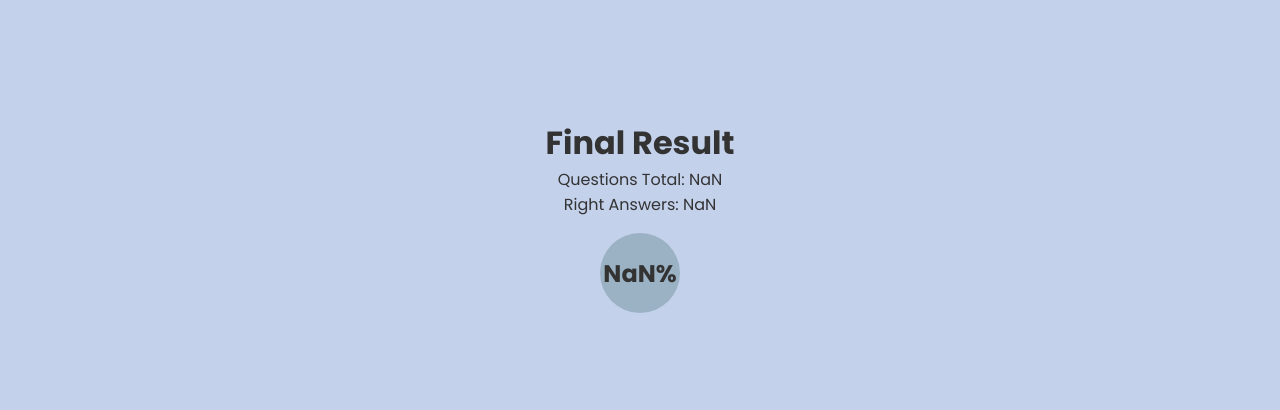
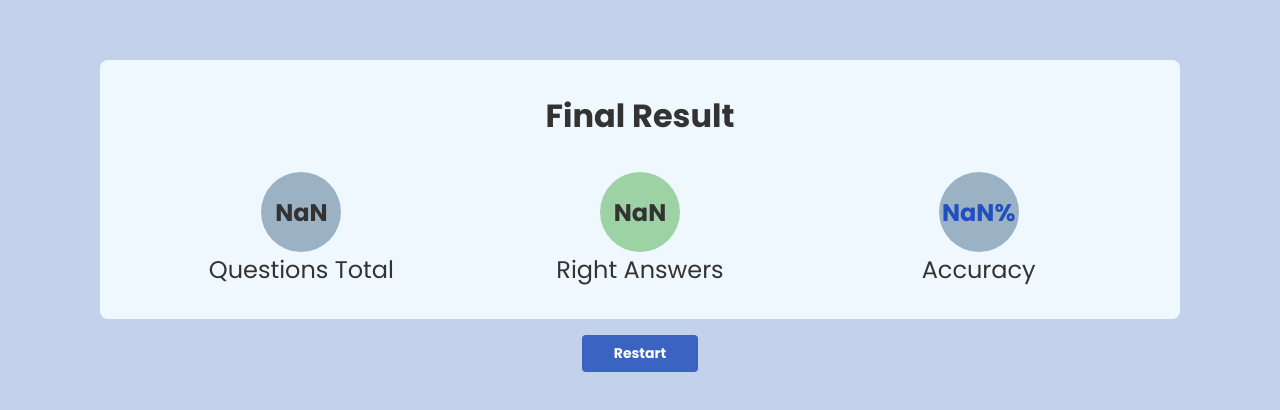
Before and after one commit to KayoRenato/QuizNext, a Next.js app: page /result in a window 1280 px wide. Shown: the part 184-594 px from the top of the page. Built offline with nearby package versions, Linux system fonts and the light colour scheme.

Commit message:
Chore: Adaptative Result Page

```diff
--- /dev/null
+++ b/components/DisplayStatistic.tsx
@@ -0,0 +1,34 @@
+import styles from '../styles/DisplayStatistic.module.css';
+
+interface StatisticProps {
+    value: any;
+    title: string;
+    percent?: boolean;
+    colorBG?: string;
+}
+
+export default function DisplayStatistic(props: StatisticProps) {
+
+    function renderValue() {
+        return props.percent ? <span>{props.value}%</span> : <span>{props.value}</span>
+    }
+
+    function renderApproved() {
+        return +props.value < 70 ? '#de1b1b' : '#2150be';
+    }
+
+    return (
+        <div className={styles.statistic}>
+            <div className={styles.value} style={{
+                backgroundColor: props.colorBG ?? 'rgb(155, 178, 196)',
+                color: props.percent ? renderApproved() : '#333',
+            }}>
+                {renderValue()}
+            </div>
+            <div className={styles.title}>
+                {props.title}
+            </div>
+
+        </div>
+    );
+}
--- a/pages/result.tsx
+++ b/pages/result.tsx
@@ -1,5 +1,7 @@
 /* eslint-disable react-hooks/rules-of-hooks */
 import { useRouter } from "next/router"
+import Button from "../components/Button"
+import DisplayStatistic from "../components/DisplayStatistic"
 import styles from '../styles/Result.module.css'
 
 export default function result() {
@@ -11,10 +13,16 @@ export default function result() {
 
     return (
         <div className={styles.result}>
-            <h1>Final Result</h1>
-            <div>Questions Total: {total}</div>
-            <div>Right Answers: {right}</div>
-            <div className={styles.percent}>{`${percent}%`}</div>
+            <div className={styles.card}>
+                <h1 className={styles.title}>Final Result</h1>
+                <div className={styles.statistic}>
+                    <DisplayStatistic value={total} title='Questions Total' />
+                    <DisplayStatistic value={right} colorBG='#9cd2a4' title='Right Answers' />
+                    <DisplayStatistic value={percent} percent={true} title='Accuracy' />
+                </div>
+            </div>
+            <Button href="/" text="Restart" />
         </div>
+
     )
 }
--- /dev/null
+++ b/styles/DisplayStatistic.module.css
@@ -0,0 +1,25 @@
+.statistic {
+    display: flex;
+    flex-direction: column;
+    align-items: center;
+    justify-content: center;
+    min-width: 200px;
+}
+
+.title {
+    font-size: 1.5rem;
+    font-weight: 400;
+}
+
+.value {
+    margin-top: 16px;
+    font-size: 1.5rem;
+    font-weight: bold;
+    background-color: rgb(155, 178, 196);
+    height: 80px;
+    width: 80px;
+    display: flex;
+    align-items: center;
+    justify-content: center;
+    border-radius: 50%;
+}
--- a/styles/Result.module.css
+++ b/styles/Result.module.css
@@ -1,20 +1,51 @@
+.title {
+    /* background-color: yellowgreen; */
+    /* align-self: center; */
+    /* color: blue; */
+}
+
 .result {
     display: flex;
     flex-direction: column;
+    justify-content: center;
+    align-items: center;
+    height: 100vh;
+    width: 100%;
+
+}
+
+.card {
+    display: flex;
+    align-items: center;
+    flex-direction: column;
     align-items: center;
     justify-content: center;
-    height: 100vh;
+    width: 90%;
+    max-width: 1080px;
+    padding: 32px;
+    background-color: #fff;
+    border-radius: 8px;
+    background-color: aliceblue;
 }
 
-.percent {
-    margin-top: 16px;
-    font-size: 1.5rem;
-    font-weight: bold;
-    background-color: rgb(155, 178, 196);
-    height: 80px;
-    width: 80px;
+.statistic {
     display: flex;
+    flex-direction: row;
     align-items: center;
-    justify-content: center;
-    border-radius: 50%;
+    justify-content: space-around;
+    width: 100%;
+    margin-top: 16px
+
 }
+
+@media only screen and (max-width: 700px) {
+    .card {
+        min-height: 600px;
+    }
+
+    .statistic {
+        margin-top: 0;
+        flex-direction: column;
+        height: 80%;
+    }
+}
```
